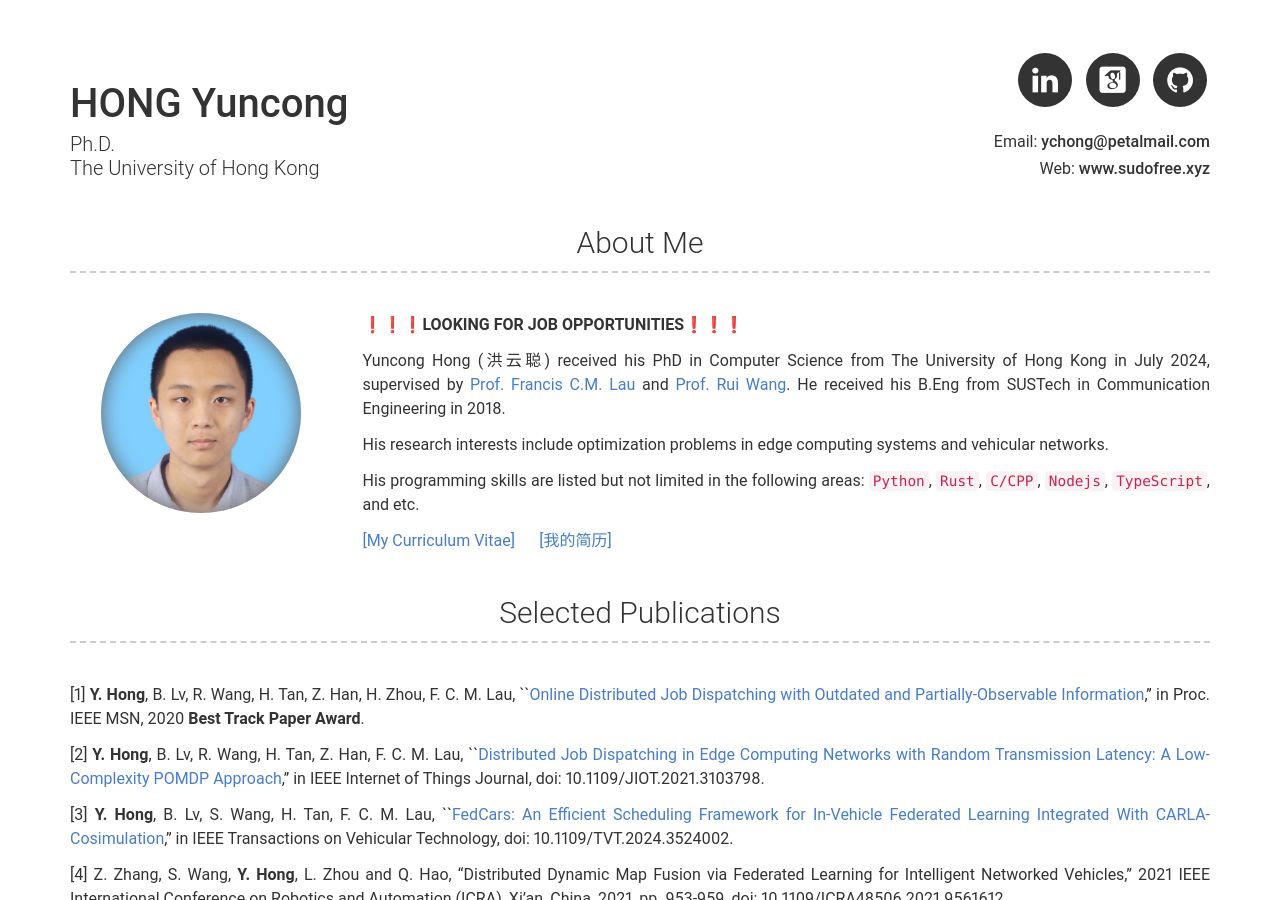
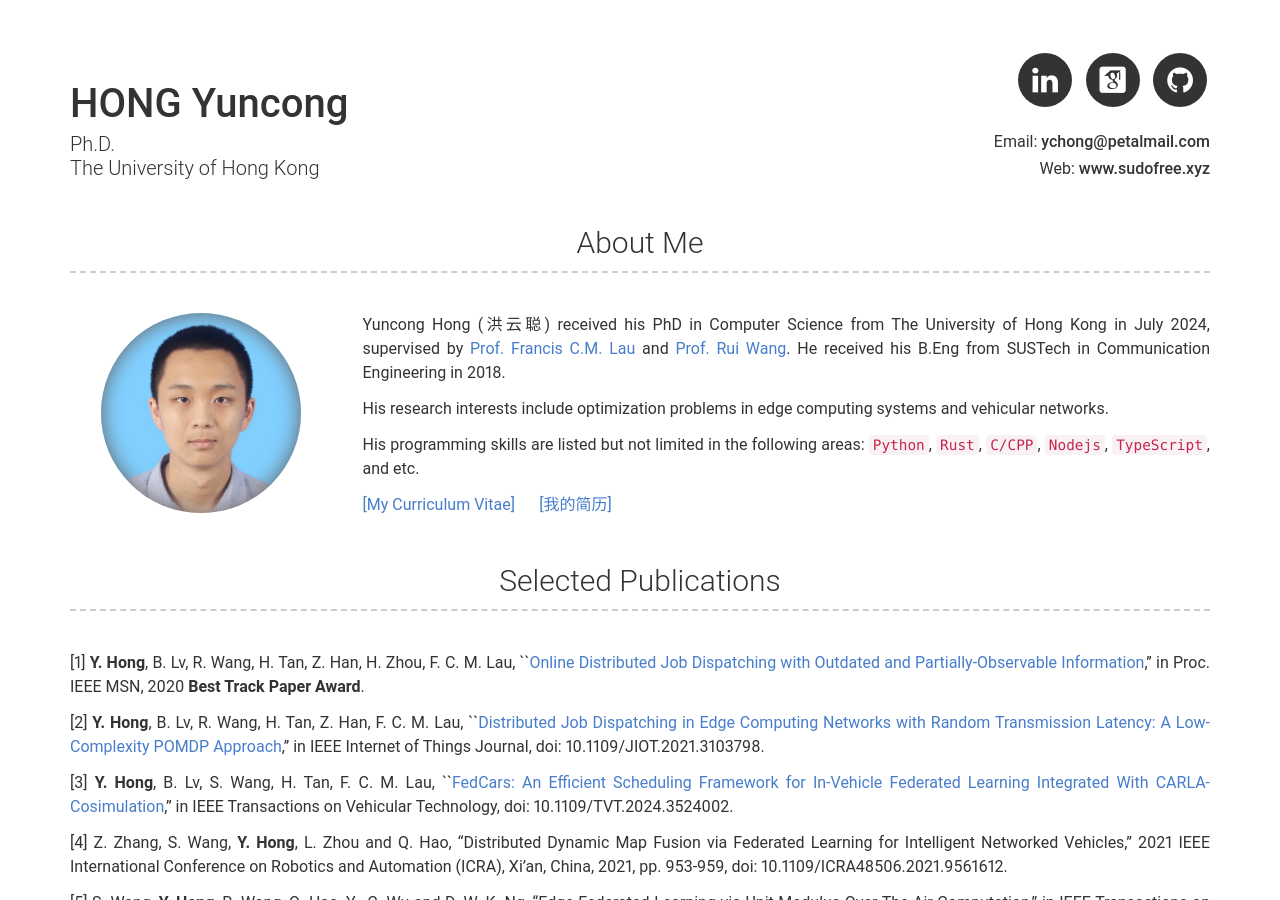
Before and after one commit to iamhyc/resume, a Jekyll site: the page built from index.md, in a window 1280 px wide and 900 px high. Built offline with Jekyll 4.4.1, drawn with Linux system fonts in a browser that asks for light colours; some web fonts are replaced.

Commit message:
Update _config.yml

```diff
--- a/_config.yml
+++ b/_config.yml
@@ -27,7 +27,6 @@ linkedin_username: yuncong-hong-46a3aa172
 about_title: About Me
 about_profile_image: images/BZ1808231652543091.jpg
 about_content: | # this will include new lines to allow paragraphs
-  ❗❗❗**LOOKING FOR JOB OPPORTUNITIES**❗❗❗
 
   Yuncong Hong (洪云聪) received his PhD in Computer Science from The University of Hong Kong in July 2024, supervised by [Prof. Francis C.M. Lau](http://www.cs.hku.hk/~fcmlau) and [Prof. Rui Wang](https://eee.sustech.edu.cn/p/wangrui).
   He received his B.Eng from SUSTech in Communication Engineering in 2018.
```
